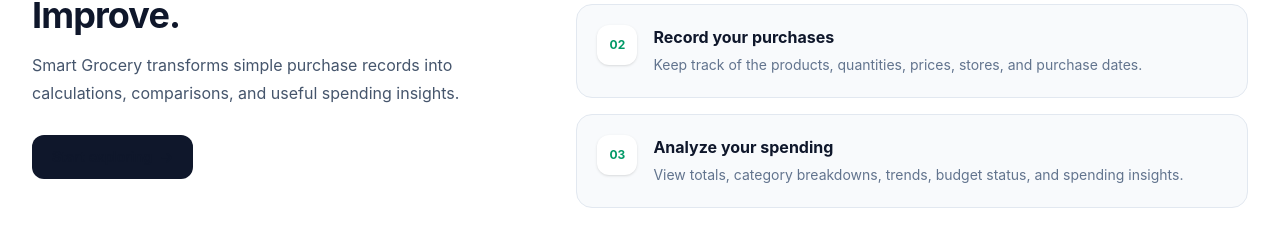
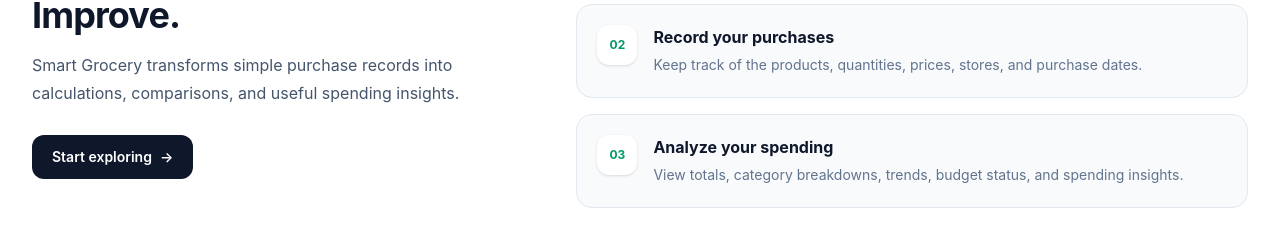
Before and after one commit to chichisantoschichi-cpu/smart-grocery-client, a React (Vite) app: page / in a window 1280 px wide. Shown: the part 1728-1957 px from the top of the page. Built offline with nearby package versions, Linux system fonts and the light colour scheme; no server answers.

Commit message:
fix: show landing page CTA button label

```diff
--- a/src/pages/Landing/LandingPage.tsx
+++ b/src/pages/Landing/LandingPage.tsx
@@ -353,12 +353,13 @@
                 </p>
 
                 <Link
-                  to="/dashboard"
-                  className="mt-7 inline-flex items-center rounded-xl bg-slate-900 px-5 py-3 text-sm font-semibold text-white transition hover:bg-slate-800"
-                >
-                  Start exploring
-                  <span className="ml-2">→</span>
-                </Link>
+  to="/dashboard"
+  className="mt-7 inline-flex items-center justify-center rounded-xl bg-slate-900 px-5 py-3 text-sm font-semibold !text-white transition hover:bg-slate-800"
+  style={{ color: "#ffffff" }}
+>
+  Start exploring
+  <span className="ml-2" style={{ color: "#ffffff" }}>→</span>
+</Link>
               </div>
 
               <div className="grid gap-4">
```
